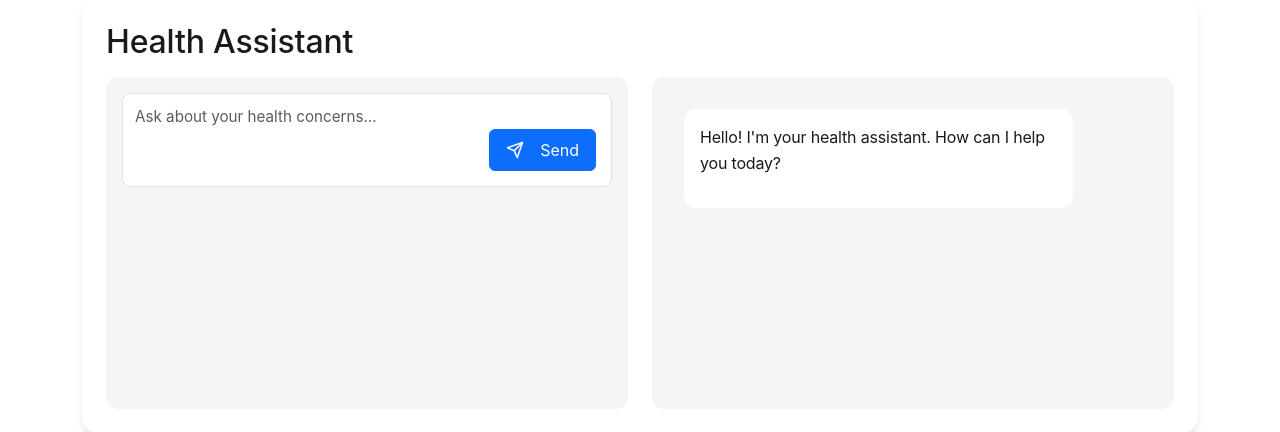
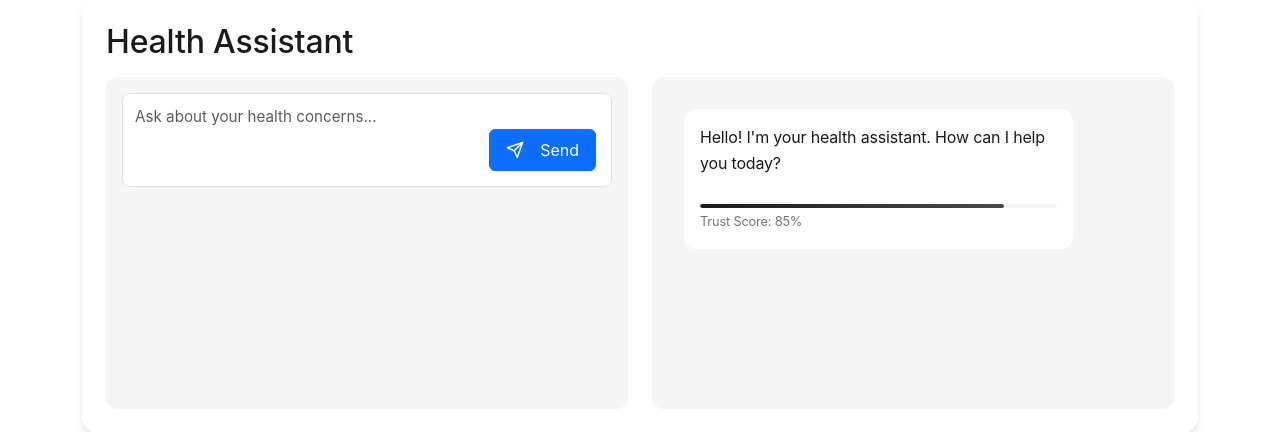
Before and after one commit to ariakerstein/pivot-health, a Flask app: page /dashboard in a window 1280 px wide. Shown: the part 197-629 px from the top of the page. Run offline with Flask 3, Linux system fonts and the light colour scheme; the visitor is signed in with stand-in values (Sample User, id 1).

Commit message:
Agent query: Can you verify if the trust meter is visible below the health assistant response and if the styling matches our black and white theme?

```diff
--- a/static/css/main.css
+++ b/static/css/main.css
@@ -64,6 +64,75 @@
 .chat-bubble.assistant {
     background: var(--white);
     border: 1px solid var(--border-color);
+}
+/* Trust Meter Styles */
+.trust-meter {
+    margin-top: 0.75rem;
+    padding-top: 0.75rem;
+    border-top: 1px solid var(--border-color);
+}
+
+.meter-bar {
+    height: 4px;
+    background: var(--light-gray);
+    border-radius: 2px;
+    overflow: hidden;
+    position: relative;
+}
+
+.meter-fill {
+    height: 100%;
+    background: linear-gradient(90deg, var(--primary-black) 0%, #4a4a4a 100%);
+    border-radius: 2px;
+    transition: width 0.3s ease-in-out;
+    animation: fillAnimation 0.5s ease-out;
+}
+
+.meter-label {
+    display: block;
+    font-size: 0.8rem;
+    color: var(--accent-gray);
+    margin-top: 0.25rem;
+}
+
+@keyframes fillAnimation {
+    from {
+        transform: scaleX(0);
+    }
+    to {
+        transform: scaleX(1);
+    }
+}
+
+/* Dark mode styles for trust meter */
+@media (prefers-color-scheme: dark) {
+    .trust-meter {
+        border-top-color: var(--border-color-dark);
+    }
+
+    .meter-bar {
+        background: var(--darker-gray);
+    }
+
+    .meter-fill {
+        background: linear-gradient(90deg, var(--white) 0%, var(--accent-gray) 100%);
+    }
+
+    .meter-label {
+        color: var(--light-gray);
+    }
+}
+
+/* Mobile responsiveness for trust meter */
+@media (max-width: 768px) {
+    .trust-meter {
+        margin-top: 0.5rem;
+        padding-top: 0.5rem;
+    }
+
+    .meter-label {
+        font-size: 0.75rem;
+    }
 }
 
 /* Dark mode styles */
--- a/templates/dashboard.html
+++ b/templates/dashboard.html
@@ -29,6 +29,12 @@
                 <div class="welcome-message">
                     <div class="chat-bubble assistant">
                         <p>Hello! I'm your health assistant. How can I help you today?</p>
+                        <div class="trust-meter">
+                            <div class="meter-bar">
+                                <div class="meter-fill" style="width: 85%"></div>
+                            </div>
+                            <span class="meter-label">Trust Score: 85%</span>
+                        </div>
                     </div>
                 </div>
             </div>
```
